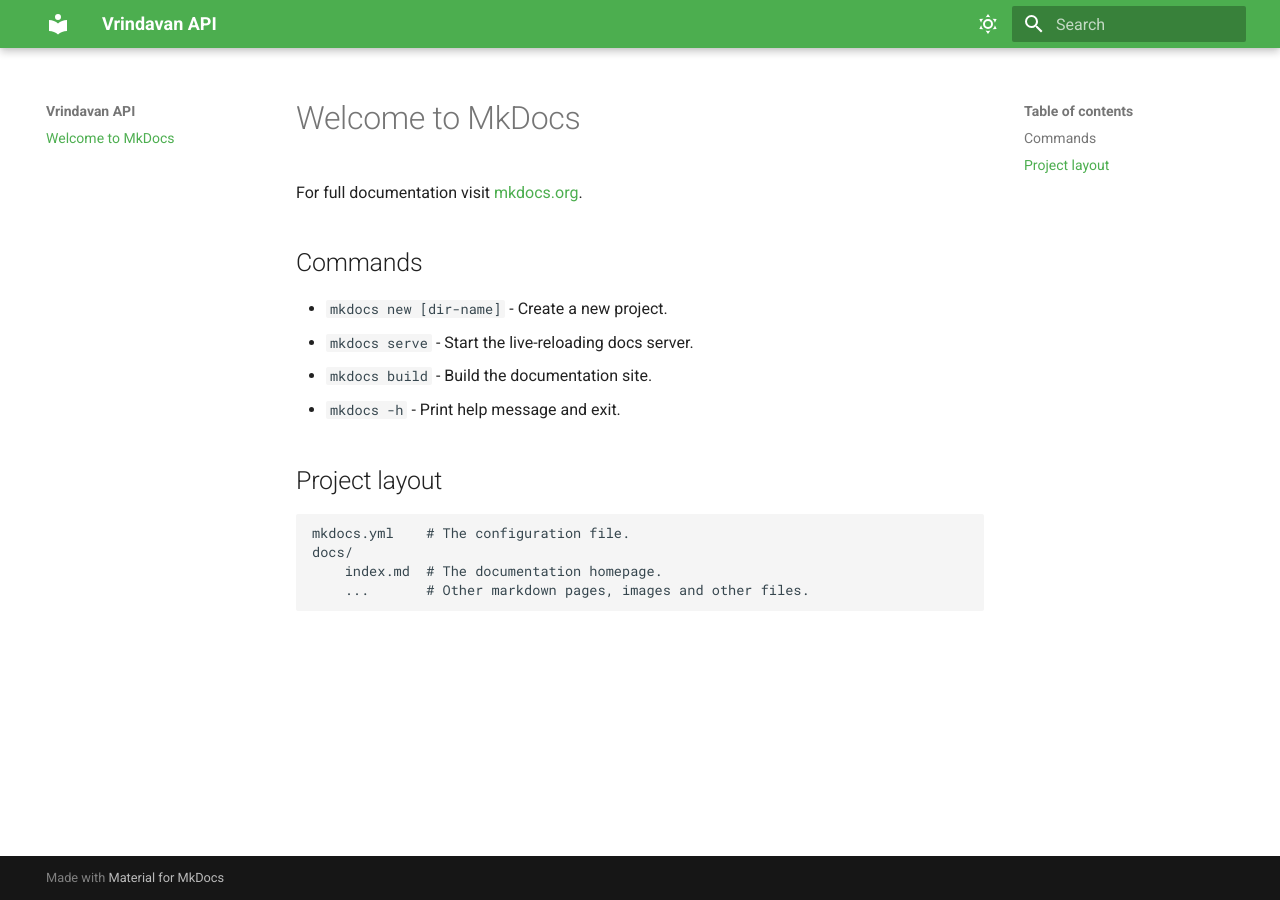
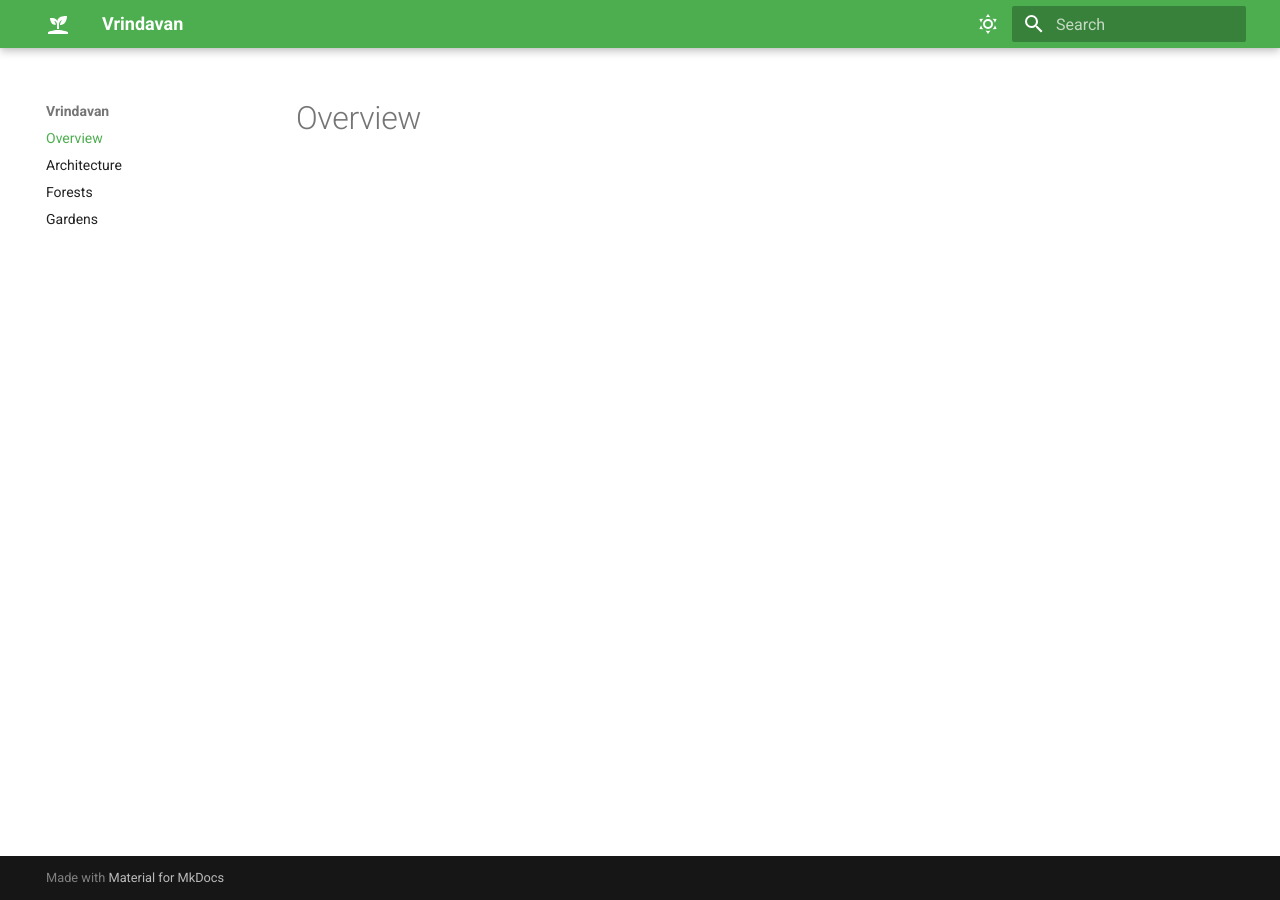
Before and after one commit to ab-vrindavan/docs, an MkDocs documentation site: the page built from docs/index.md, in a window 1280 px wide. Built offline with MkDocs 1.6.1 and Material for MkDocs 9.7.7, drawn with Linux system fonts in a browser that asks for light colours.

Commit message:
Just getting started. The list of things done here:
- Setting the primary color
- Enabling dark / light theme toggle
- Adding the 3 page files
- Clearing up the Home page (I think...)
- A zshrc file to help terminal navigation easier

```diff
--- a/docs/index.md
+++ b/docs/index.md
@@ -1,17 +1 @@
-# Welcome to MkDocs
-
-For full documentation visit [mkdocs.org](https://www.mkdocs.org).
-
-## Commands
-
-* `mkdocs new [dir-name]` - Create a new project.
-* `mkdocs serve` - Start the live-reloading docs server.
-* `mkdocs build` - Build the documentation site.
-* `mkdocs -h` - Print help message and exit.
-
-## Project layout
-
-    mkdocs.yml    # The configuration file.
-    docs/
-        index.md  # The documentation homepage.
-        ...       # Other markdown pages, images and other files.
+# Overview
--- a/mkdocs.yml
+++ b/mkdocs.yml
@@ -1,7 +1,10 @@
-site_name: Vrindavan API
+site_name: Vrindavan
 
 theme:
   name: material
+  icon:
+    logo: material/sprout
+    favicon: material/sprout
   palette:
     - scheme: default
       primary: green
```
Also changed, not shown: docs/arch.md (added, +47 -0 lines), docs/forests.md (added), docs/gardens.md (added), 1 other file.
